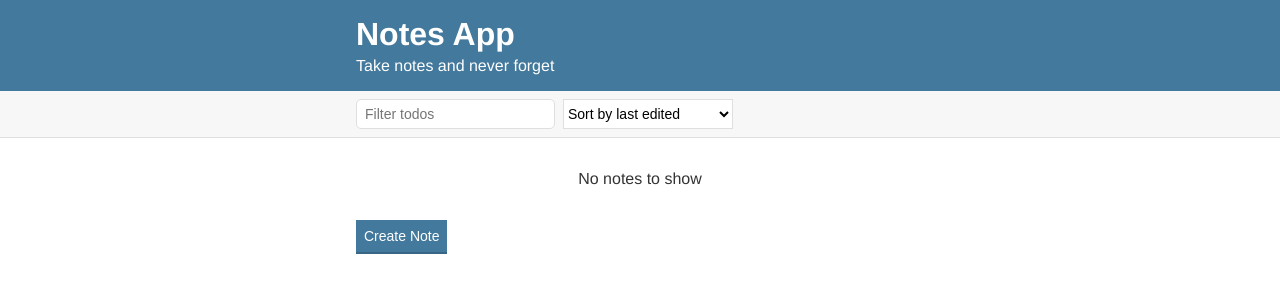
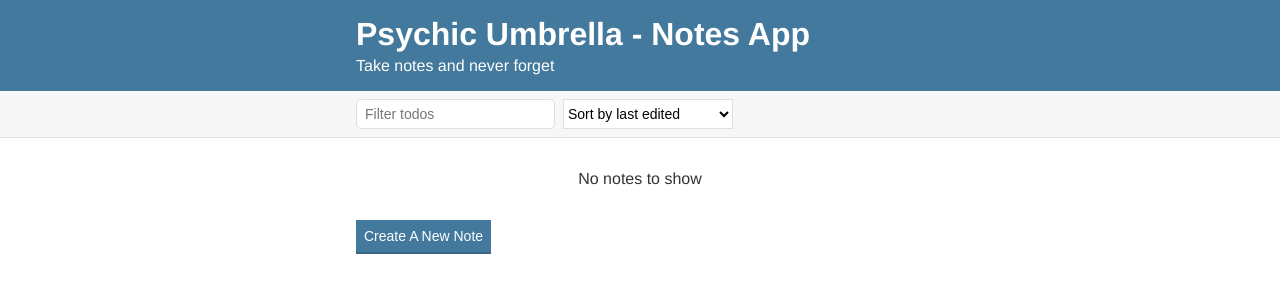
Before and after one commit to KCyclone/psychic-umbrella, a plain HTML site: page index.html in a window 1280 px wide. Drawn offline with nearby package versions, Linux system fonts and the light colour scheme.

Commit message:
Enhanced texts and headings

```diff
--- a/index.html
+++ b/index.html
@@ -5,13 +5,13 @@
     <meta name="viewport" content="width=device-width, initial-scale=1.0">
     <meta http-equiv="X-UA-Compatible" content="ie=edge">
     <link rel="stylesheet" href="./styles/styles.css">
-    <title>Notes App</title>
+    <title>Psychic Umbrella - Notes App</title>
 </head>
 <body>
 <div class="header">
     <div class="container">
-        <h1 class="header__title">Notes App</h1>
-        <h2 class="header__subtitle">Take notes and never forget</h2>
+        <h1 class="header__title">Psychic Umbrella - Notes App</h1>
+        <h3 class="header__subtitle">Take notes and never forget</h3>
     </div>
 </div>
 <div class="actions">
@@ -26,7 +26,7 @@
 </div>
 <div class="container">
     <div id="notes"></div>
-    <button id="create-note" class="button">Create Note</button>
+    <button id="create-note" class="button">Create A New Note</button>
 </div>
     <script src="./scripts/uuid.js"></script>
     <script src="https://cdnjs.cloudflare.com/ajax/libs/moment.js/2.20.1/moment-with-locales.js"></script>
```
